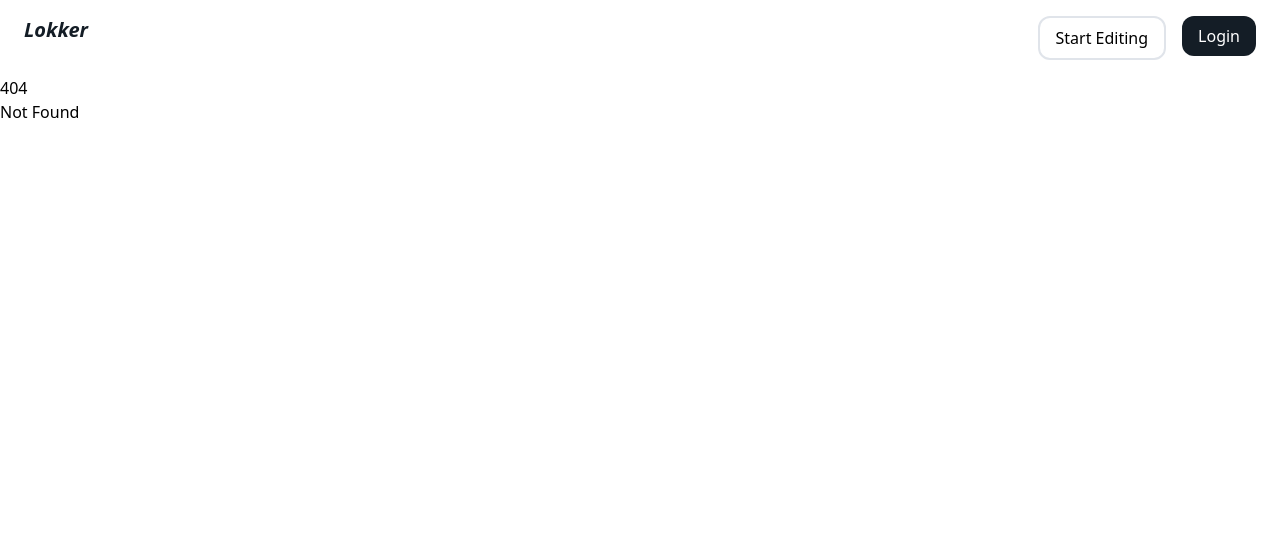
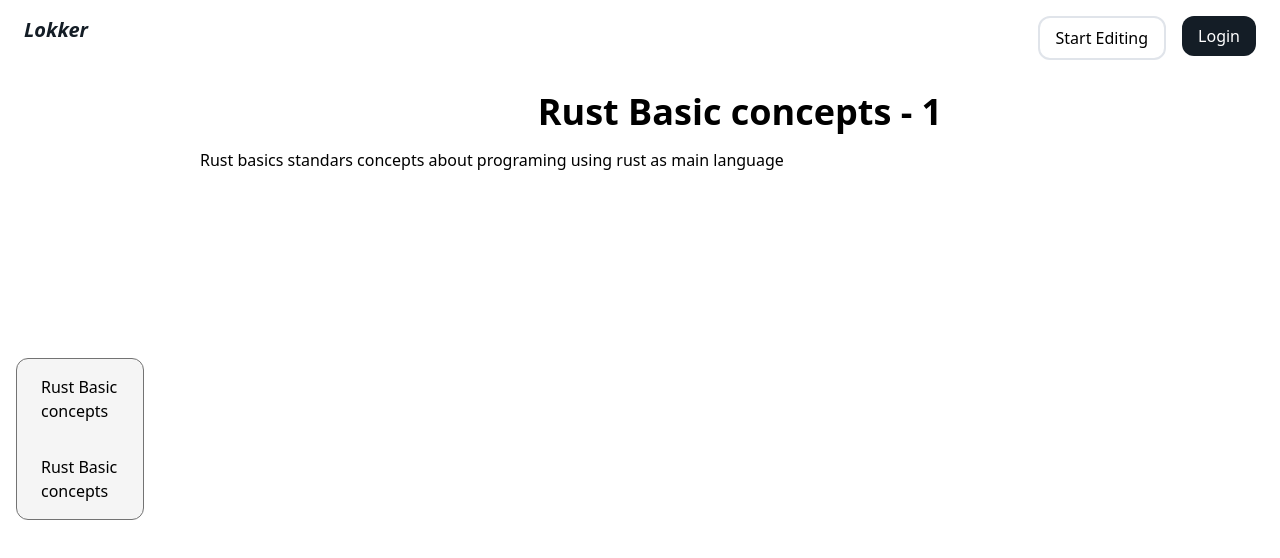
Before and after one commit to DreckSallow/lokker-web, a SvelteKit app: page /collections/1/1 in a window 1280 px wide. Before the commit this address had no page. Shown: the top 558 px of the page. Built offline with nearby package versions, Linux system fonts and the light colour scheme.

Commit message:
add basic collection page

```diff
--- /dev/null
+++ b/src/routes/collections/[id]/[article_id]/+layout.server.ts
@@ -0,0 +1,16 @@
+import type { PageLoad } from "../../$types";
+
+export const load: PageLoad = async ({ params }) => {
+  return {
+    articles: [
+      {
+        title: "Rust Basic concepts",
+        content: "Rust basics standars concepts about programing using rust as main language"
+      },
+      {
+        title: "Rust Basic concepts",
+        content: "Javascript development with React as framework"
+      }
+    ]
+  }
+}
--- /dev/null
+++ b/src/routes/collections/[id]/[article_id]/+layout.svelte
@@ -0,0 +1,28 @@
+<script lang="ts">
+	import type { PageData } from '../../$types';
+
+	export let data: PageData;
+</script>
+
+<main
+	class="grid grid-cols-[10rem_1fr] py-4 gap-10 overflow-hidden"
+	style="max-height: calc(100vh - 75px); height: calc(100vh - 75px)"
+>
+	<aside class="flex justify-center items-center h-inherith mx-4">
+		<ul class="flex flex-col gap-4 rounded-xl border border-neutral-500 p-2 bg-neutral-100">
+			{#each data.articles as article}
+			<li>
+				<a
+					class="rounded-lg hover:bg-neutral-500 py-2 px-4 block"
+					href="{`/collections/1/${Math.round(Math.random()*100)}`}"
+				>
+					{article.title}
+				</a>
+			</li>
+			{/each}
+		</ul>
+	</aside>
+	<section class="overflow-auto">
+		<slot />
+	</section>
+</main>
--- /dev/null
+++ b/src/routes/collections/[id]/[article_id]/+page.server.ts
@@ -0,0 +1,10 @@
+import type { PageLoad } from "../../$types";
+
+export const load: PageLoad = async ({ params, url }) => {
+  const article_id = params.article_id;
+  const coll_id = params.id;
+  return {
+    title: "Rust Basic concepts - " + article_id,
+    content: "Rust basics standars concepts about programing using rust as main language"
+  }
+}
--- /dev/null
+++ b/src/routes/collections/[id]/[article_id]/+page.svelte
@@ -0,0 +1,8 @@
+<script lang="ts">
+	import type { PageData } from '../$types';
+
+	export let data: PageData;
+</script>
+
+<h1 class="text-center font-bold text-4xl mb-4">{data.title}</h1>
+<div class="h-[200rem]">{data.content}</div>
```
